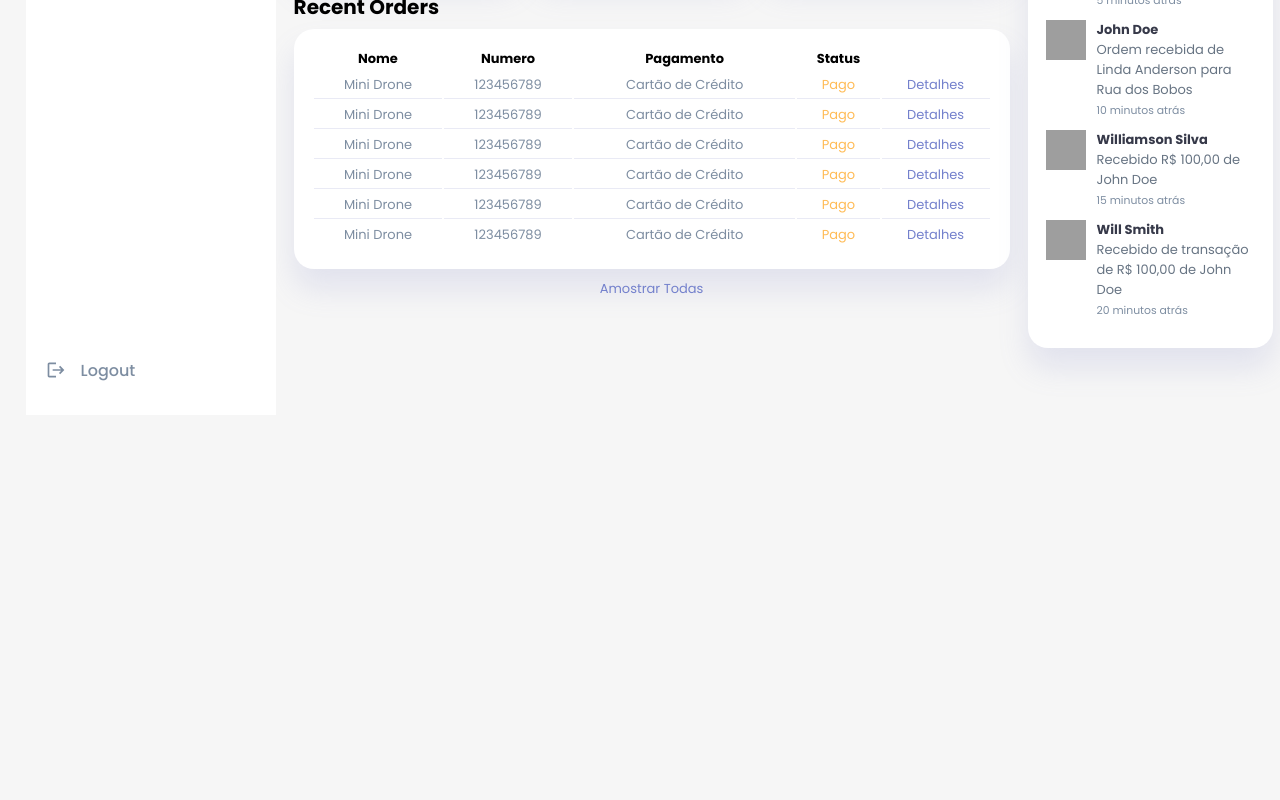
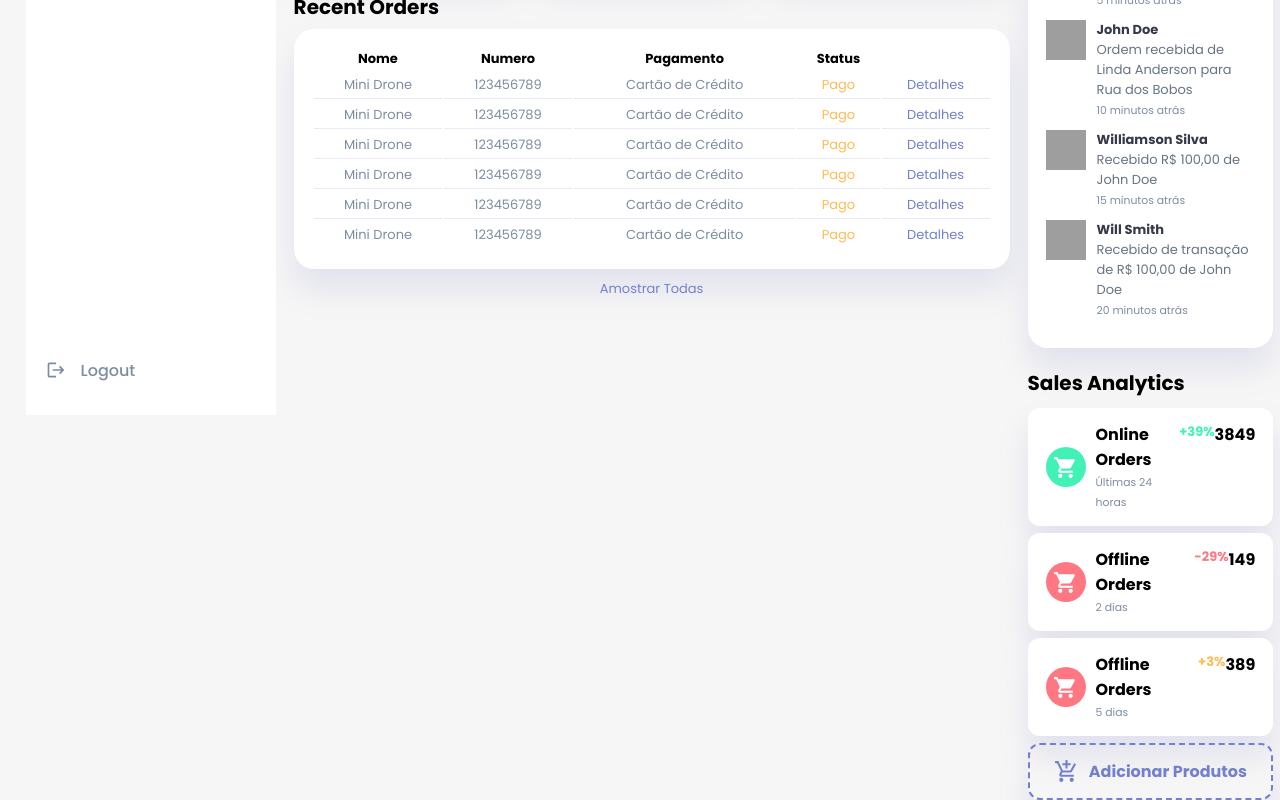
Before and after one commit to israelcena/cenapainel, a React (Create React App) app: page / in a window 1280 px wide. Shown: the part 342-1142 px from the top of the page. Before the commit the page ends 800 px from the top, so only its background shows below. Built offline with nearby package versions, Linux system fonts and the light colour scheme; grey boxes are pictures that could not be loaded.

Commit message:
include Sales Analtytics components

```diff
--- a/src/components/rightSide/Right.jsx
+++ b/src/components/rightSide/Right.jsx
@@ -2,6 +2,7 @@
 import MenuButtons from "./menuButtons/MenuButtons";
 import Profile from "./profile/Profile";
 import RecentUpdates from "./recentUpdates/RecentUpdates";
+import SalesAnalytics from "./salesAnalytics/SalesAnalytics";
 
 // styles
 import "./rightStyles.css";
@@ -14,6 +15,7 @@ export default function Right() {
 				<Profile />
 			</div>
 			<RecentUpdates />
+			<SalesAnalytics />
 		</div>
 	);
 }
--- /dev/null
+++ b/src/components/rightSide/salesAnalytics/SalesAnalytics.jsx
@@ -0,0 +1,42 @@
+import OnlineOrders from "./onlineOrders/OnlineOrders";
+import { MdAddShoppingCart } from "react-icons/md";
+import "./salesAnalyticsStyles.css";
+
+export default function SalesAnalytics() {
+	return (
+		<div className="sales-analytics">
+			<h2>Sales Analytics</h2>
+			<OnlineOrders
+				orderName="Online Orders"
+				orderClass="online"
+				orderTime="Últimas 24 horas"
+				orderPorcent="+39%"
+				orderNumber="3849"
+				orderColor="text-green"
+			/>
+
+			<OnlineOrders
+				orderName="Offline Orders"
+				orderClass="offline"
+				orderTime="2 dias"
+				orderPorcent="-29%"
+				orderNumber="149"
+				orderColor="text-red"
+			/>
+
+			<OnlineOrders
+				orderName="Offline Orders"
+				orderClass="offline"
+				orderTime="5 dias"
+				orderPorcent="+3%"
+				orderNumber="389"
+				orderColor="text-yellow"
+			/>
+
+			<div className="add-product">
+				<MdAddShoppingCart className="add-product--icon" />
+				<h3>Adicionar Produtos</h3>
+			</div>
+		</div>
+	);
+}
--- /dev/null
+++ b/src/components/rightSide/salesAnalytics/onlineOrders/OnlineOrders.jsx
@@ -0,0 +1,30 @@
+// icons
+import { MdShoppingCart } from "react-icons/md";
+
+// styles
+import "./onlineOrdersStyles.css";
+
+export default function OnlineOrders({
+	orderName,
+	orderClass,
+	orderTime,
+	orderPorcent,
+	orderColor,
+	orderNumber,
+}) {
+	return (
+		<div className={`sales--item ${orderClass}`}>
+			<div className="sales--icon">
+				<MdShoppingCart />
+			</div>
+			<div className="sales--right">
+				<div className="sales--right-info">
+					<h3>{orderName}</h3>
+					<small className="text-muted">{orderTime}</small>
+				</div>
+				<h5 className={`${orderColor}`}>{orderPorcent}</h5>
+				<h3>{orderNumber}</h3>
+			</div>
+		</div>
+	);
+}
--- /dev/null
+++ b/src/components/rightSide/salesAnalytics/onlineOrders/onlineOrdersStyles.css
@@ -0,0 +1,40 @@
+.sales--item {
+	background: var(--color-white);
+	display: flex;
+	align-items: center;
+	gap: 1rem;
+	margin-bottom: 0.7rem;
+	padding: 1.4rem var(--card-padding);
+	border-radius: var(--border-radius-3);
+	box-shadow: var(--box-shadow);
+	transition: var(--transition);
+}
+
+.sales--item:hover {
+	box-shadow: var(--box-shadow-light);
+}
+
+.sales--right {
+	display: flex;
+	justify-content: space-between;
+	align-items: flex-start;
+	margin: 0;
+	width: 100%;
+}
+
+.sales--icon {
+	font-size: 2.5rem;
+	padding: 0.75rem;
+	background: var(--color-primary);
+	color: var(--color-white);
+	border-radius: 50%;
+	display: flex;
+}
+
+.sales--item.offline .sales--icon {
+	background: var(--color-red);
+}
+
+.sales--item.online .sales--icon {
+	background: var(--color-green);
+}
--- /dev/null
+++ b/src/components/rightSide/salesAnalytics/salesAnalyticsStyles.css
@@ -0,0 +1,30 @@
+.sales-analytics {
+	margin-top: 2rem;
+}
+
+.sales-analytics h2 {
+	margin-bottom: 1rem;
+}
+
+.add-product {
+	color: var(--color-primary);
+	background: transparent;
+	display: flex;
+	gap: 1rem;
+	align-items: center;
+	justify-content: center;
+	padding: 1.4rem var(--card-padding);
+	border: 2px dashed var(--color-primary);
+	border-radius: var(--border-radius-3);
+	box-shadow: var(--box-shadow);
+	transition: var(--transition);
+}
+
+.add-product:hover {
+	cursor: pointer;
+	box-shadow: var(--box-shadow-light);
+}
+
+.add-product--icon {
+	font-size: 2.5rem;
+}
```
